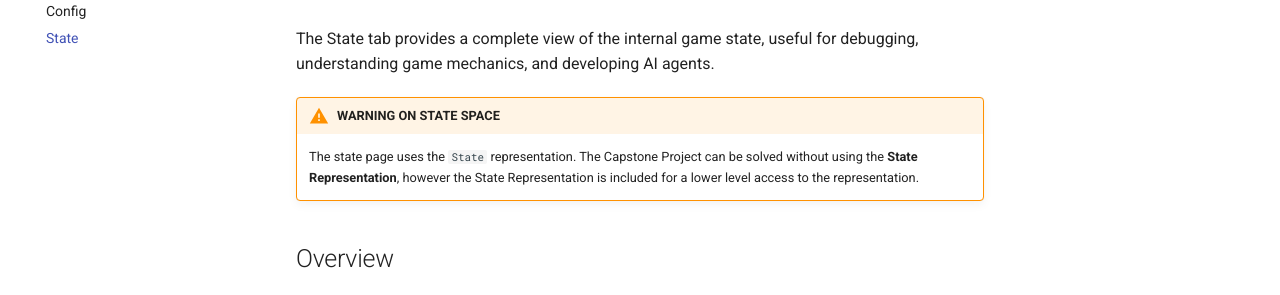
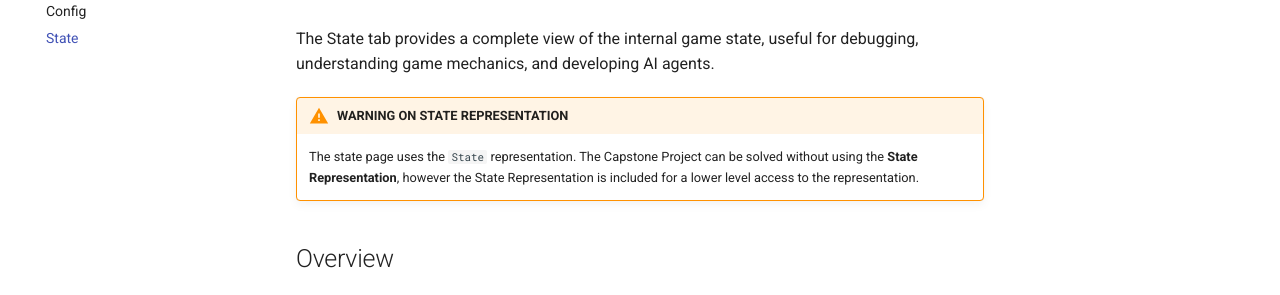
Before and after one commit to grid-universe/grid-play, an MkDocs documentation site: the page built from docs/tutorial/state.md, in a window 1280 px wide. Shown: the part 202-497 px from the top of the page. Built offline with MkDocs 1.6.1 and Material for MkDocs 9.7.7, drawn with Linux system fonts in a browser that asks for light colours.

Commit message:
Updated start warning wording

```diff
--- a/docs/tutorial/state.md
+++ b/docs/tutorial/state.md
@@ -2,7 +2,7 @@
 
 The State tab provides a complete view of the internal game state, useful for debugging, understanding game mechanics, and developing AI agents.
 
-!!! warning "WARNING ON STATE SPACE"
+!!! warning "WARNING ON STATE REPRESENTATION"
     The state page uses the `State` representation. The Capstone Project can be solved without using the **State Representation**, however the State Representation is included for a lower level access to the representation.
 
 ## Overview
```
